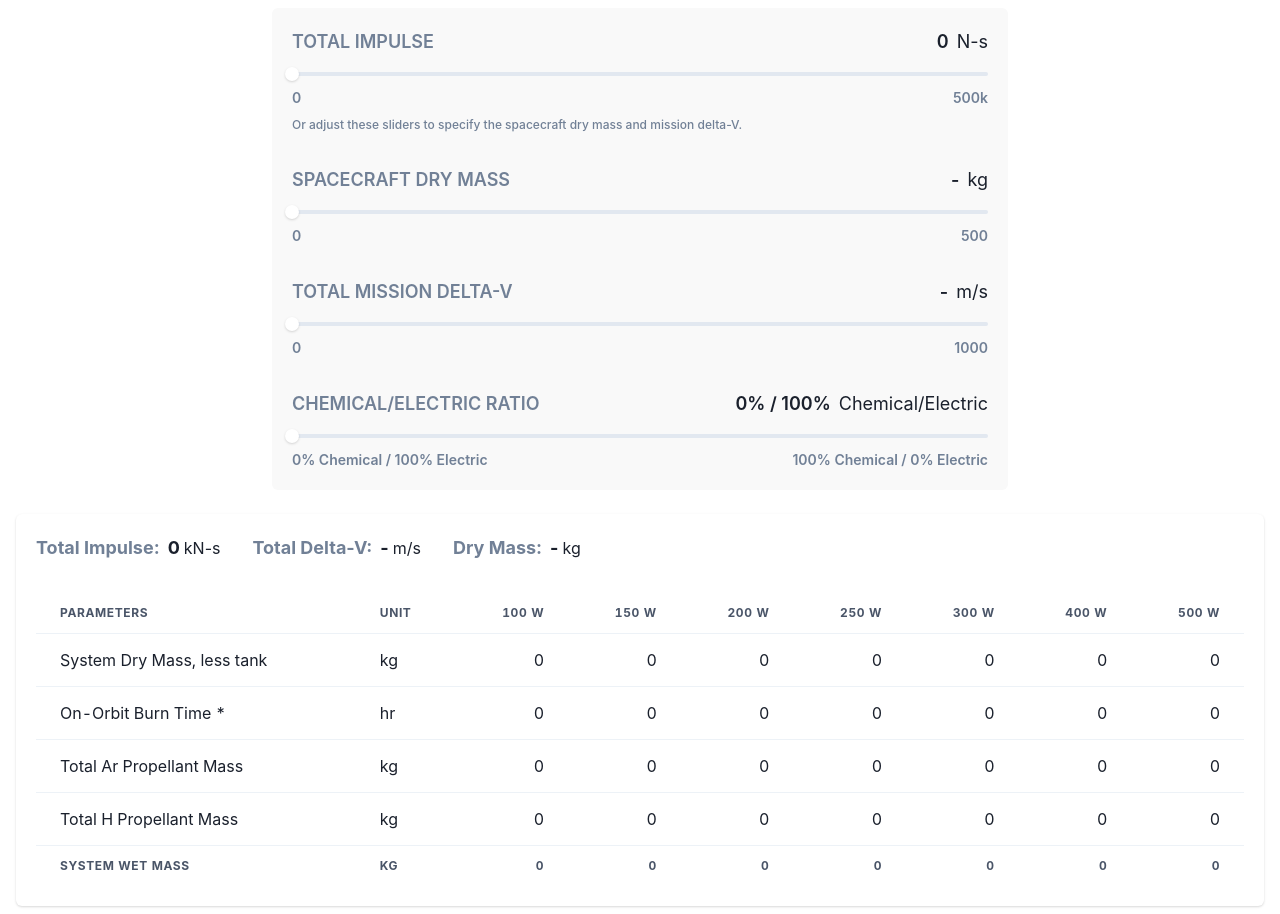
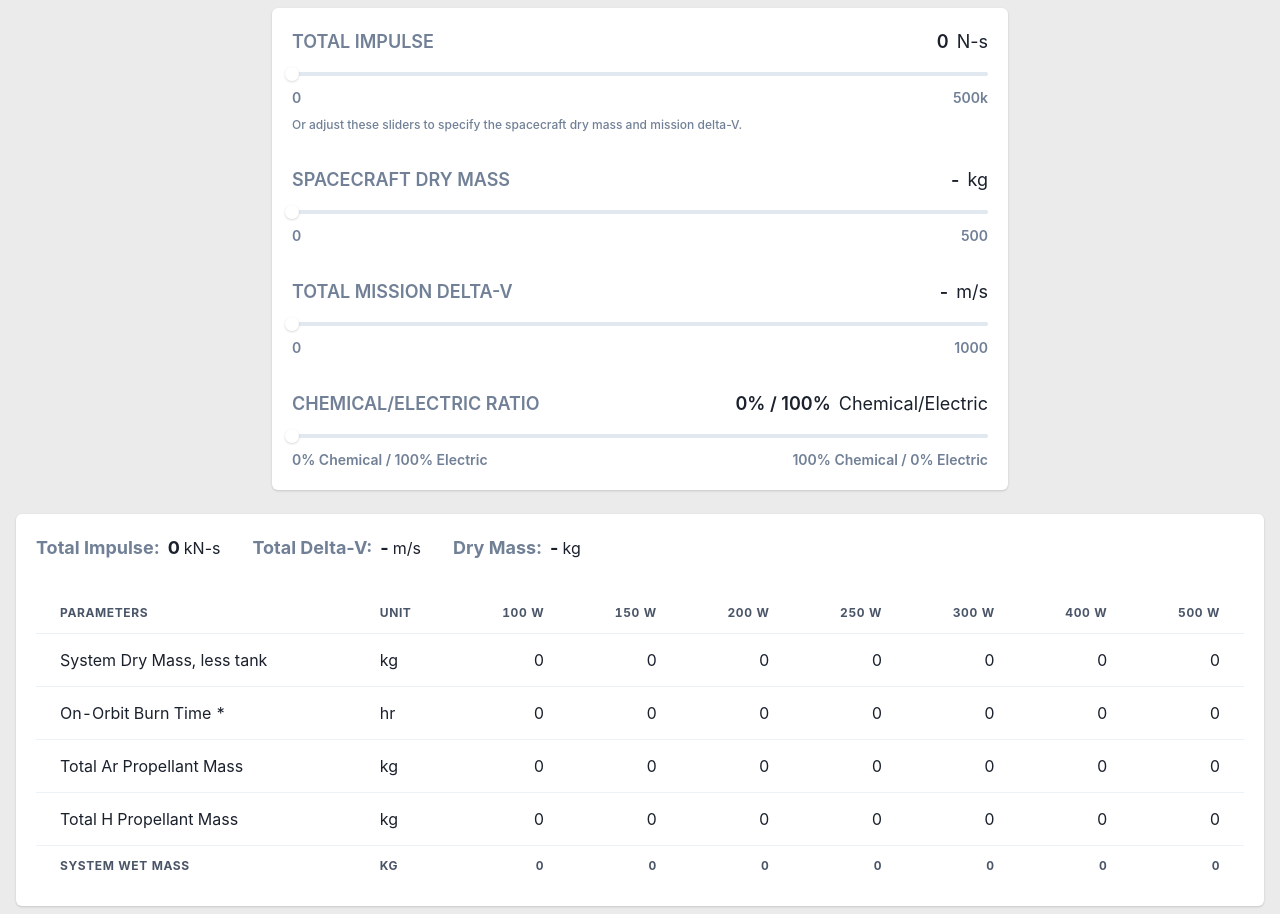
Before and after one commit to avikonduru/plasmic-impluse-calculator, a React (Create React App) app: page / in a window 1280 px wide. Built offline with nearby package versions, Linux system fonts and the light colour scheme.

Commit message:
background color changes

```diff
--- a/src/App.js
+++ b/src/App.js
@@ -49,9 +49,9 @@ function App() {
 
   return (
     <ChakraProvider theme={theme}>
-      <Box w="100%" py="2">
+      <Box w="100%" py="2" bg="#ECEBEB">
         <Container maxW="container.md" mb="6">
-          <Card shadow="none" bg="#f9f9f9">
+          <Card>
             <CardBody>
               <Box>
                 <Stack spacing="8">
```
